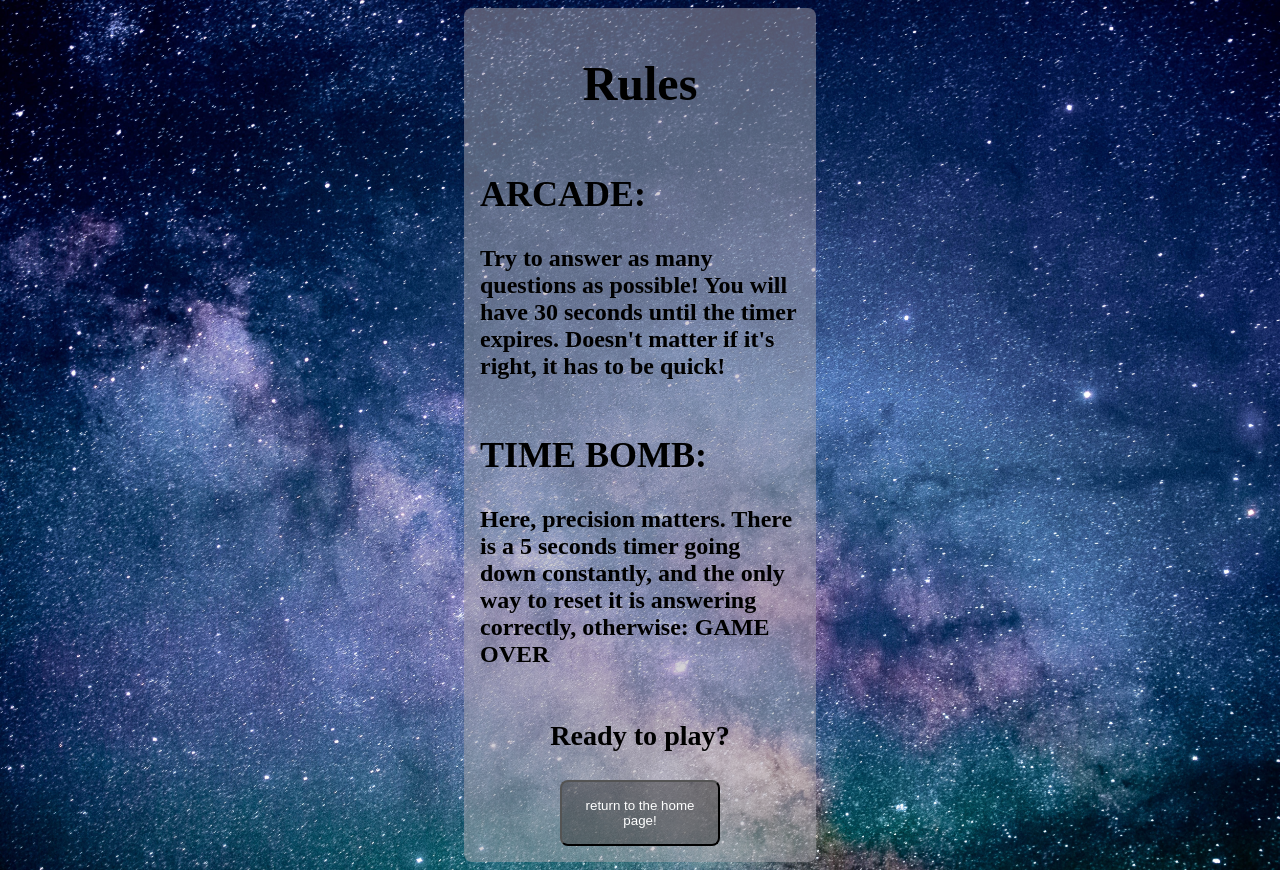
After one commit to Breno-Faria/minigames, a Flask app: page /rules in a window 1280 px wide. The commit adds this page. Run offline with Flask 2, Linux system fonts and the light colour scheme; some libraries are stand-ins or nearby versions.

Commit message:
new gamemode added, and rules button

```diff
--- a/app.py
+++ b/app.py
@@ -18,6 +18,10 @@ def connect_to_db():
 @app.route("/")
 def home():
     return render_template("index.html")
+
+@app.route("/rules")
+def rules():
+    return render_template("rules.html")
 
 @app.route("/mathgame")
 def mathgame():
@@ -53,3 +57,43 @@ def mathleaderboard():
     cursor.close()
     connection.close()
     return render_template("mathleaderboard.html", players=players)
+
+
+
+
+
+
+@app.route("/gamemode2")
+def gamemode2():
+    return render_template("gamemode2.html")
+
+@app.route("/gamemode2over", methods=('GET', 'POST'))
+def gamemode2over():
+    if request.method == 'POST':
+        name = request.form['name']
+        score = request.form['score']
+
+        connection = connect_to_db()
+        cursor = connection.cursor()
+        cursor.execute(
+            'INSERT INTO mode2leaderboard (name, score)'
+            'VALUES (%s, %s)',
+            (name, score)
+        )
+        connection.commit()
+        cursor.close()
+        connection.close()
+        return redirect(url_for('mode2leaderboard'))
+    return render_template("gamemode2over.html")
+
+@app.route("/mode2leaderboard")
+def mode2leaderboard():
+    connection = connect_to_db()
+    cursor = connection.cursor()
+    cursor.execute(
+        'SELECT * FROM mode2leaderboard ORDER BY score desc'
+    )
+    players = cursor.fetchall()
+    cursor.close()
+    connection.close()
+    return render_template("mode2leaderboard.html", players=players)
--- a/static/scripts/timer.js
+++ b/static/scripts/timer.js
@@ -6,3 +6,9 @@ play.addEventListener("click", () => {
     sessionStorage.setItem("initSec", today.getSeconds().toString());
     sessionStorage.setItem("currScore", "0");
 })
+
+const play2 = document.querySelector(".play2");
+
+play2.addEventListener("click", () => {
+    sessionStorage.setItem("currScore", "0");
+})
--- a/static/styles/index.css
+++ b/static/styles/index.css
@@ -31,8 +31,7 @@ body
     padding: 4%;
     border-radius: 1rem;
     margin-top: 10%;
-    height: 20rem;
-
+    height: 100%;
 
 }
 
--- /dev/null
+++ b/templates/rules.html
@@ -0,0 +1,51 @@
+<!DOCTYPE html>
+<html>
+<head>
+	<meta charset="UTF-8">
+	<meta http-equiv="X-UA-Compatible" content="IE=edge">
+	<meta name="viewport" content="width=device-width, initial-scale=1.0">
+	<title>Home</title>
+	<link rel="stylesheet" href="static/styles/index.css">
+	<link rel="stylesheet" href="../static/styles/index.css">
+    <style>
+        body {
+            display: flex;
+            align-items: center;
+            justify-content: center;
+        }
+
+        #container {
+            display: flex;
+            align-items: center;
+            justify-content: center;
+            flex-direction: column;
+            background-color: rgba(169, 166, 173, 0.5);
+            padding: 1rem;
+            border-radius: 0.5rem;
+            color: black;
+            font-size: x-large;
+            font-weight: bolder;
+            width: 20rem;
+        }
+    </style>
+</head>
+<body>
+	<div id="container">
+		<h1>Rules</h1>
+        <div class="node">
+            <h2>ARCADE:</h2>
+            <p>Try to answer as many questions as possible! You will have 30 seconds until the timer
+                expires. Doesn't matter if it's right, it has to be quick!
+            </p>
+        </div>
+        <div class="node">
+            <h2>TIME BOMB:</h2>
+            <p>Here, precision matters. There is a 5 seconds timer going down constantly, and the only
+                way to reset it is answering correctly, otherwise: GAME OVER
+            </p>
+        </div>
+        <h3>Ready to play?</h3>
+        <a href="{{ url_for('home') }}"><button style="background-color:rgba(58, 58, 58, 0.5)">return to the home page!</button></a>
+	</div>
+</body>
+</html>
```
Also changed, not shown: static/scripts/mathgame.js (+14 -0 lines), templates/gamemode2.html (added, +67 -0 lines), templates/gamemode2over.html (added, +33 -0 lines), templates/index.html (+5 -2 lines), templates/mode2leaderboard.html (added, +35 -0 lines), requirements.txt (line endings or trailing spaces), static/img/meteor.png (added), static/img/penguins.png (added).
